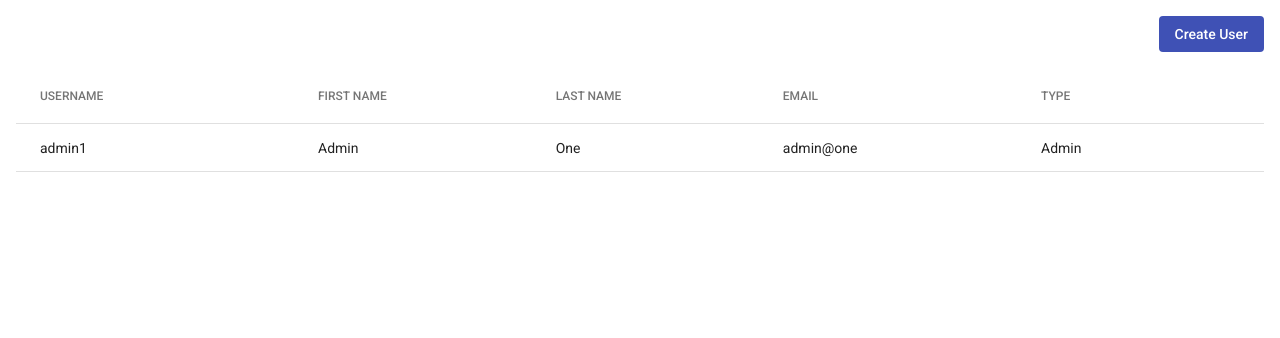
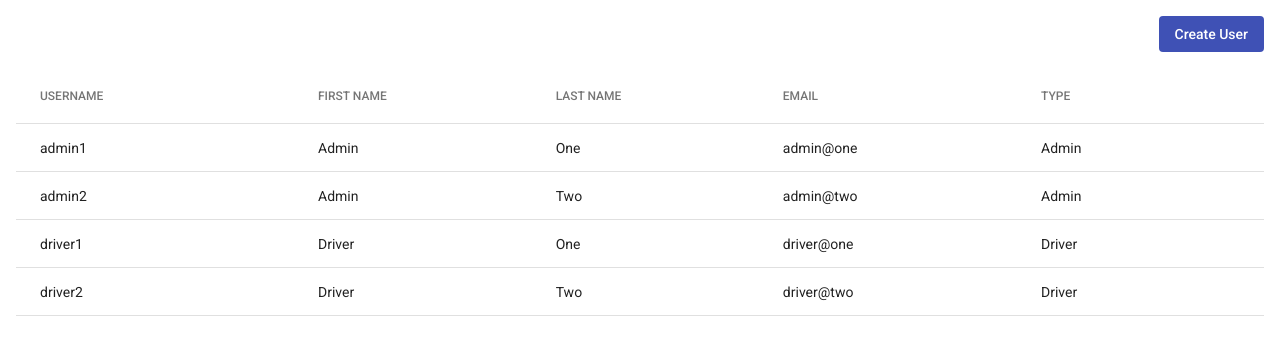
Before and after one commit to dhmfu/user-management, an Angular app: page /users in a window 1280 px wide. Shown: the top 338 px of the page. Built offline with nearby package versions, Linux system fonts and the light colour scheme.

Commit message:
added messages and random errors

```diff
--- a/angular.json
+++ b/angular.json
@@ -29,6 +29,7 @@
             ],
             "styles": [
               "./node_modules/@angular/material/prebuilt-themes/indigo-pink.css",
+              "node_modules/ngx-toastr/toastr.css",
               "src/styles.scss"
             ],
             "scripts": []
--- a/package.json
+++ b/package.json
@@ -20,6 +20,7 @@
     "@angular/platform-browser": "^14.0.0",
     "@angular/platform-browser-dynamic": "^14.0.0",
     "@angular/router": "^14.0.0",
+    "ngx-toastr": "^14.3.0",
     "rxjs": "~7.5.0",
     "tslib": "^2.3.0",
     "zone.js": "~0.11.4"
--- a/src/app/app.module.ts
+++ b/src/app/app.module.ts
@@ -1,9 +1,9 @@
 import { NgModule } from '@angular/core';
 import { BrowserModule } from '@angular/platform-browser';
-
+import { BrowserAnimationsModule } from '@angular/platform-browser/animations';
+import { ToastrModule } from 'ngx-toastr';
 import { AppRoutingModule } from './app-routing.module';
 import { AppComponent } from './app.component';
-import { BrowserAnimationsModule } from '@angular/platform-browser/animations';
 
 @NgModule({
   declarations: [
@@ -12,7 +12,8 @@ import { BrowserAnimationsModule } from '@angular/platform-browser/animations';
   imports: [
     BrowserModule,
     AppRoutingModule,
-    BrowserAnimationsModule
+    BrowserAnimationsModule,
+    ToastrModule.forRoot()
   ],
   providers: [],
   bootstrap: [AppComponent]
--- a/src/app/features/users/components/user-form/user-form.component.ts
+++ b/src/app/features/users/components/user-form/user-form.component.ts
@@ -1,10 +1,11 @@
 import { Component, Inject, OnDestroy, OnInit } from '@angular/core';
 import { MAT_DIALOG_DATA, MatDialogRef } from '@angular/material/dialog';
+import { ToastrService } from 'ngx-toastr';
+import { Observable } from 'rxjs';
 import { UserType } from '../../enums/user-type.enum';
 import { UserFormData } from '../../models/user-form-data.interface';
 import { User } from '../../models/user.interface';
 import { UsersService } from '../../services/users.service';
-import { Subscription, of } from 'rxjs';
 
 @Component({
   selector: 'app-user-form',
@@ -26,7 +27,8 @@ export class UserFormComponent implements OnInit, OnDestroy {
   constructor(
     private dialogRef: MatDialogRef<UserFormComponent, boolean>,
     @Inject(MAT_DIALOG_DATA) private dialogData: User | null,
-    private usersService: UsersService
+    private usersService: UsersService,
+    private toastr: ToastrService
   ) { }
 
   ngOnInit(): void {
@@ -45,32 +47,46 @@ export class UserFormComponent implements OnInit, OnDestroy {
   onDelete(): void {
     this.deleting = true;
 
-    this.usersService.deleteUser(this.dialogData!).subscribe(() => {
+    this.usersService.deleteUser(this.dialogData!).subscribe({
+      next: () => {
+        this.dialogRef.close(true);
 
-      this.dialogRef.close(true);
+        this.toastr.success('User was successfully deleted');
+      },
+      error: () => {
+        this.deleting = false;
+
+        this.toastr.error('An error occured, please try again');
+      }
     })
   }
 
   onSubmit(): void {
     this.saving = true;
 
-    if (this.isNewUser) {
-      this.createNewUser();
-    } else {
-      this.editUser();
-    }
+    const action$ = this.isNewUser ? this.createNewUser() : this.editUser();
+    const actionMessage = this.isNewUser ? 'created' : 'updated';
+
+    action$.subscribe({
+      next: () => {
+        this.dialogRef.close(true);
+
+        this.toastr.success(`User was successfully ${actionMessage}`);
+      },
+      error: () => {
+        this.saving = false;
+
+        this.toastr.error('An error occured, please try again');
+      }
+    })
   }
 
-  private createNewUser(): void {
-    this.usersService.createUser(this.userModel).subscribe(() => {
-      this.dialogRef.close(true);
-    });
+  private createNewUser(): Observable<User> {
+    return this.usersService.createUser(this.userModel);
   }
 
-  private editUser(): void {
-    this.usersService.editUser(this.userModel, this.dialogData!).subscribe(() => {
-      this.dialogRef.close(true);
-    });
+  private editUser(): Observable<User> {
+    return this.usersService.editUser(this.userModel, this.dialogData!);
   }
 
   private currentUserInit(user: User): void {
--- a/src/app/features/users/components/user-list/user-list.component.ts
+++ b/src/app/features/users/components/user-list/user-list.component.ts
@@ -52,8 +52,8 @@ export class UserListComponent implements OnInit {
       }
     );
 
-    dialogRef.afterClosed().subscribe(success => {
-      if (success) {
+    dialogRef.afterClosed().subscribe(changed => {
+      if (changed) {
         this.loadingUsers = true;
 
         this.usersService.reloadUsers();
--- a/src/app/features/users/mocks/mockUsers.ts
+++ b/src/app/features/users/mocks/mockUsers.ts
@@ -9,5 +9,29 @@ export const mockUsers: User[] = [
     email: 'admin@one',
     type: UserType.Admin,
     password: 'qwert1ui'
+  },
+  {
+    username: 'admin2',
+    firstName: 'Admin',
+    lastName: 'Two',
+    email: 'admin@two',
+    type: UserType.Admin,
+    password: 'qwert2ui'
+  },
+  {
+    username: 'driver1',
+    firstName: 'Driver',
+    lastName: 'One',
+    email: 'driver@one',
+    type: UserType.Driver,
+    password: 'qwerty1i'
+  },
+  {
+    username: 'driver2',
+    firstName: 'Driver',
+    lastName: 'Two',
+    email: 'driver@two',
+    type: UserType.Driver,
+    password: 'qwerty2i'
   }
 ];
--- a/src/app/features/users/services/users.service.ts
+++ b/src/app/features/users/services/users.service.ts
@@ -23,6 +23,9 @@ export class UsersService {
 
   createUser(userData: UserFormData): Observable<User> {
     return of(userData).pipe(
+      tap(() => {
+        this.simulateErrorRandomly();
+      }),
       delay(1500),
       map(userData => {
         const { repeatPassword, ...user } = userData;
@@ -37,6 +40,9 @@ export class UsersService {
 
   deleteUser(deletedUser: User): Observable<void> {
     return of(undefined).pipe(
+      tap(() => {
+        this.simulateErrorRandomly();
+      }),
       delay(1500),
       tap(() => {
         this.users = this.users.filter(user => user !== deletedUser);
@@ -46,6 +52,9 @@ export class UsersService {
 
   editUser(userData: UserFormData, editedUser: User): Observable<User> {
     return of(userData).pipe(
+      tap(() => {
+        this.simulateErrorRandomly();
+      }),
       delay(1500),
       map(({ repeatPassword, ...user }) => ({ ...editedUser, ...user })),
       tap(user => {
@@ -73,4 +82,10 @@ export class UsersService {
   private fetchUsers(): Observable<User[]> {
     return of([...this.users]).pipe(delay(2000));
   }
+
+  private simulateErrorRandomly(): void | never {
+    if (new Date().getSeconds() % 3 === 0) {
+      throw new Error('simulated');
+    }
+  }
 }
```
Also changed, not shown: 1 other file (tests, documents, lock files or other folders).
